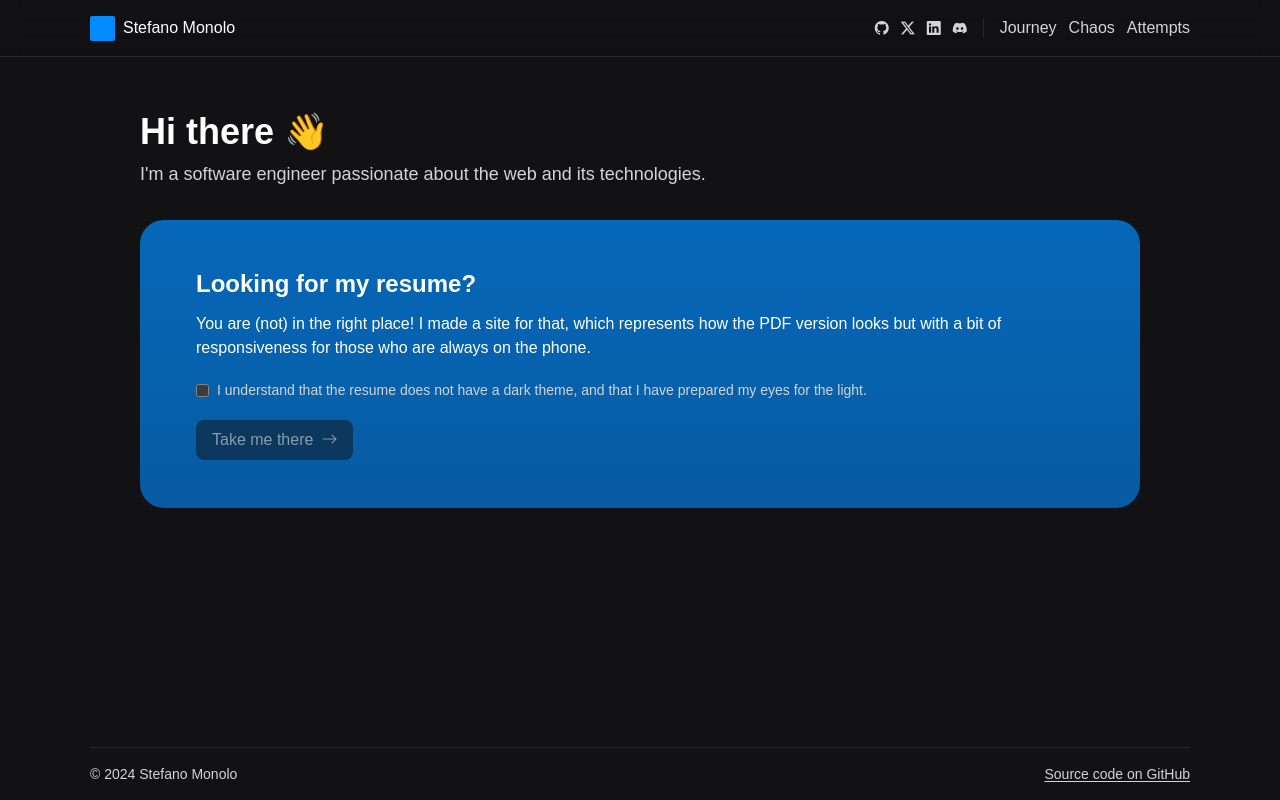
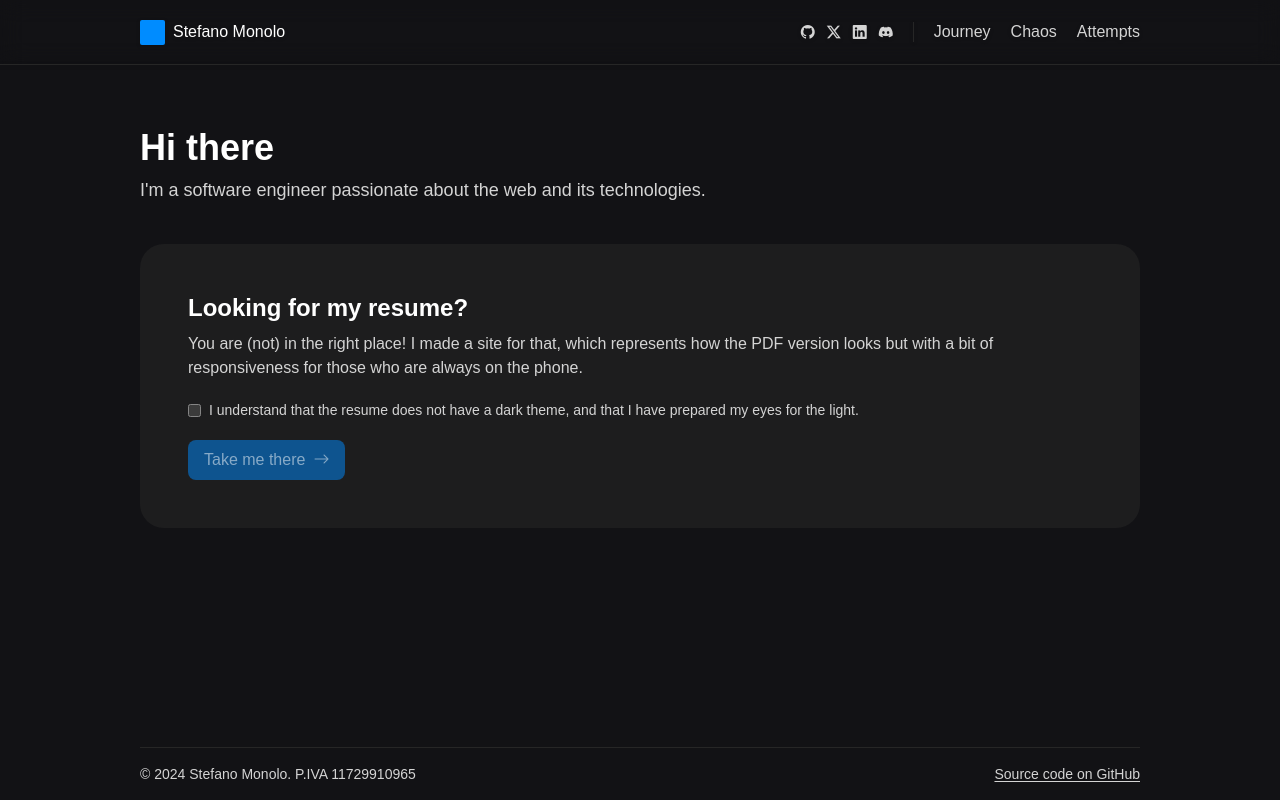
Before and after one commit to smonolo/mono-lo-repo, a Next.js app in the folder apps/website/: page / in a window 1280 px wide. Built offline with nearby package versions, Linux system fonts and the light colour scheme; a web font is replaced by a local one.

Commit message:
feat(website): update styling a bit

```diff
--- a/apps/website/app/layout.tsx
+++ b/apps/website/app/layout.tsx
@@ -59,7 +59,7 @@ export default function RootLayout({ children }: PropsWithChildren) {
       <body className="bg-sm-black text-sm-white font-body relative m-0 flex min-h-screen w-full flex-col justify-between p-0">
         <GoogleAnalytics gaId="G-7BK0LLG38Q" />
         <Navbar />
-        <main className="mx-auto w-full max-w-[1000px] px-5 py-20 md:py-28 lg:px-0">
+        <main className="mx-auto w-full max-w-[1000px] px-5 py-20 md:py-32 lg:px-0">
           {children}
         </main>
         <Footer />
--- a/apps/website/app/page.tsx
+++ b/apps/website/app/page.tsx
@@ -3,9 +3,7 @@ import ResumeCard from '@/components/pages/home/resume-card'
 export default function Home() {
   return (
     <section>
-      <h1 className="font-display text-3xl font-bold md:text-4xl">
-        Hi there 👋
-      </h1>
+      <h1 className="font-display text-3xl font-bold md:text-4xl">Hi there</h1>
       <p className="mt-2 text-neutral-300 md:text-lg">
         I&apos;m a software engineer passionate about the web and its
         technologies.
--- a/apps/website/components/common/experiences/experience-card.tsx
+++ b/apps/website/components/common/experiences/experience-card.tsx
@@ -18,7 +18,7 @@ export default function ExperienceCard({
         'w-full rounded-2xl p-6 md:p-8',
         typeof endYear === 'string'
           ? 'from-sm-blue/30 to-sm-blue/20 bg-gradient-to-b'
-          : 'bg-neutral-800/40'
+          : 'bg-neutral-800/60'
       )}
     >
       <div className="flex items-baseline gap-x-1">
--- a/apps/website/components/layout/footer.tsx
+++ b/apps/website/components/layout/footer.tsx
@@ -2,9 +2,9 @@ import Link from 'next/link'
 
 export default function Footer() {
   return (
-    <footer className="mx-auto flex w-full max-w-[1100px] items-center justify-between gap-x-5 border-t border-neutral-800 px-5 py-4 lg:px-0">
+    <footer className="mx-auto flex w-full max-w-[1000px] flex-col items-center justify-between gap-x-5 gap-y-1 border-t border-neutral-800 px-5 py-4 md:flex-row lg:px-0">
       <span className="text-sm text-neutral-300">
-        © {new Date().getFullYear()} Stefano Monolo
+        © {new Date().getFullYear()} Stefano Monolo. P.IVA 11729910965
       </span>
       <Link
         href="https://git.new/monorepo"
--- a/apps/website/components/layout/navbar.tsx
+++ b/apps/website/components/layout/navbar.tsx
@@ -12,7 +12,7 @@ export default function Navbar() {
 
   return (
     <nav className="fixed left-0 top-0 w-full border-b border-neutral-800 px-5 drop-shadow backdrop-blur-md lg:w-full">
-      <div className="mx-auto flex h-14 max-w-[1100px] items-center justify-between">
+      <div className="mx-auto flex h-14 max-w-[1000px] items-center justify-between md:h-16">
         <div className="flex w-full items-center">
           <Link href="/" className="flex w-fit items-center gap-x-2">
             <div className="bg-sm-blue h-[20px] w-[20px] rounded-sm md:h-[25px] md:w-[25px]" />
@@ -29,7 +29,7 @@ export default function Navbar() {
           onClick={() => setMenuOpen(false)}
         >
           <div
-            className="bg-sm-black absolute left-0 top-0 flex w-full flex-col-reverse gap-x-4 gap-y-4 border-b border-neutral-800 px-5 py-8 md:relative md:flex-row md:items-center md:justify-end md:border-none md:bg-transparent md:p-0"
+            className="bg-sm-black absolute left-0 top-0 flex w-full flex-col-reverse gap-x-5 gap-y-4 border-b border-neutral-800 px-5 py-8 md:relative md:flex-row md:items-center md:justify-end md:border-none md:bg-transparent md:p-0"
             onClick={(event) => event.stopPropagation()}
           >
             <ul className="flex w-fit items-center gap-x-3">
@@ -47,14 +47,14 @@ export default function Navbar() {
                 </li>
               ))}
             </ul>
-            <div className="hidden h-[20px] w-[1px] bg-neutral-800 md:block" />
-            <ul className="flex w-fit items-center gap-x-3">
+            <div className="hidden h-5 w-px bg-neutral-800 md:block" />
+            <ul className="flex w-fit items-center gap-x-5">
               {Object.entries(data.items).map(([key, value]) => (
                 <li key={key}>
                   <Link
                     href={value.url}
                     className={classNames(
-                      'hover:text-sm-white text-sm text-neutral-300 transition-colors md:text-base',
+                      'hover:text-sm-white text-sm font-medium text-neutral-300 transition-colors md:text-base',
                       { 'text-sm-white': pathname === value.url }
                     )}
                     onClick={() => setMenuOpen(false)}
--- a/apps/website/components/pages/chaos/project-card.tsx
+++ b/apps/website/components/pages/chaos/project-card.tsx
@@ -22,7 +22,7 @@ export default function ProjectCard({
   )
 
   return (
-    <div className="flex w-full items-center justify-between gap-x-4 rounded-xl bg-neutral-800/40 px-5 py-4">
+    <div className="flex w-full items-center justify-between gap-x-4 rounded-xl bg-neutral-800/60 px-5 py-4">
       <div className="flex w-fit flex-col gap-y-0.5">
         <div className="flex w-fit items-center gap-x-2">
           <h4 className="font-medium">{project}</h4>
--- a/apps/website/components/pages/chaos/projects-header.tsx
+++ b/apps/website/components/pages/chaos/projects-header.tsx
@@ -9,7 +9,7 @@ export default function ProjectsHeader({ setFilter }: Props) {
       <input
         type="text"
         placeholder="Search..."
-        className="w-[220px] rounded-lg border border-neutral-800 bg-neutral-800/40 px-3 py-2 text-sm outline-none placeholder:text-neutral-500"
+        className="w-[220px] rounded-lg border border-neutral-700/40 bg-neutral-800/60 px-3 py-2 text-sm outline-none placeholder:text-neutral-500"
         onChange={(event) => setFilter(event.target.value)}
       />
     </div>
--- a/apps/website/components/pages/home/resume-card.tsx
+++ b/apps/website/components/pages/home/resume-card.tsx
@@ -13,9 +13,11 @@ export default function ResumeCard() {
   }, [isChecked])
 
   return (
-    <div className="from-sm-blue/70 to-sm-blue/60 mt-8 rounded-2xl bg-gradient-to-b px-10 py-8 md:rounded-3xl md:px-14 md:py-12">
-      <h3 className="text-2xl font-semibold">Looking for my resume?</h3>
-      <p className="mt-3">
+    <div className="mt-10 rounded-2xl bg-neutral-800/60 p-10 md:rounded-3xl md:p-12">
+      <h3 className="font-display text-2xl font-semibold">
+        Looking for my resume?
+      </h3>
+      <p className="mt-2 text-sm text-neutral-300 md:text-base">
         You are (not) in the right place! I made a site for that, which
         represents how the PDF version looks but with a bit of responsiveness
         for those who are always on the phone.
@@ -33,8 +35,8 @@ export default function ResumeCard() {
       </div>
       <button
         className={classNames(
-          'bg-sm-black text-sm-white disabled:text-sm-white/50 disabled:bg-sm-black/50 group z-10 mt-5 flex items-center gap-x-2 rounded-lg px-4 py-2 font-medium transition-colors',
-          { 'hover:bg-sm-black/80': isChecked },
+          'bg-sm-blue text-sm-white disabled:text-sm-white/50 disabled:bg-sm-blue/50 group z-10 mt-5 flex items-center gap-x-2 rounded-lg px-4 py-2 font-medium transition-colors',
+          { 'hover:bg-sm-blue/80': isChecked },
           isChecked ? 'cursor-pointer' : 'cursor-not-allowed'
         )}
         disabled={!isChecked}
```
